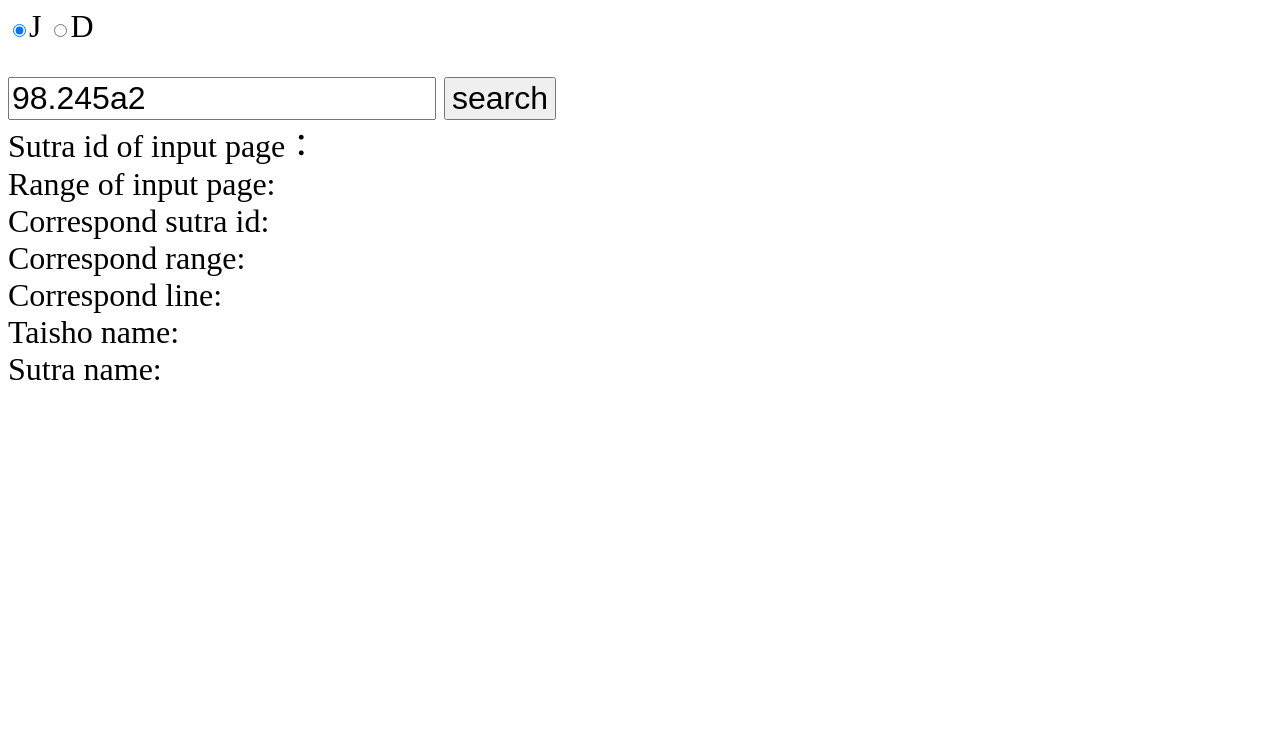
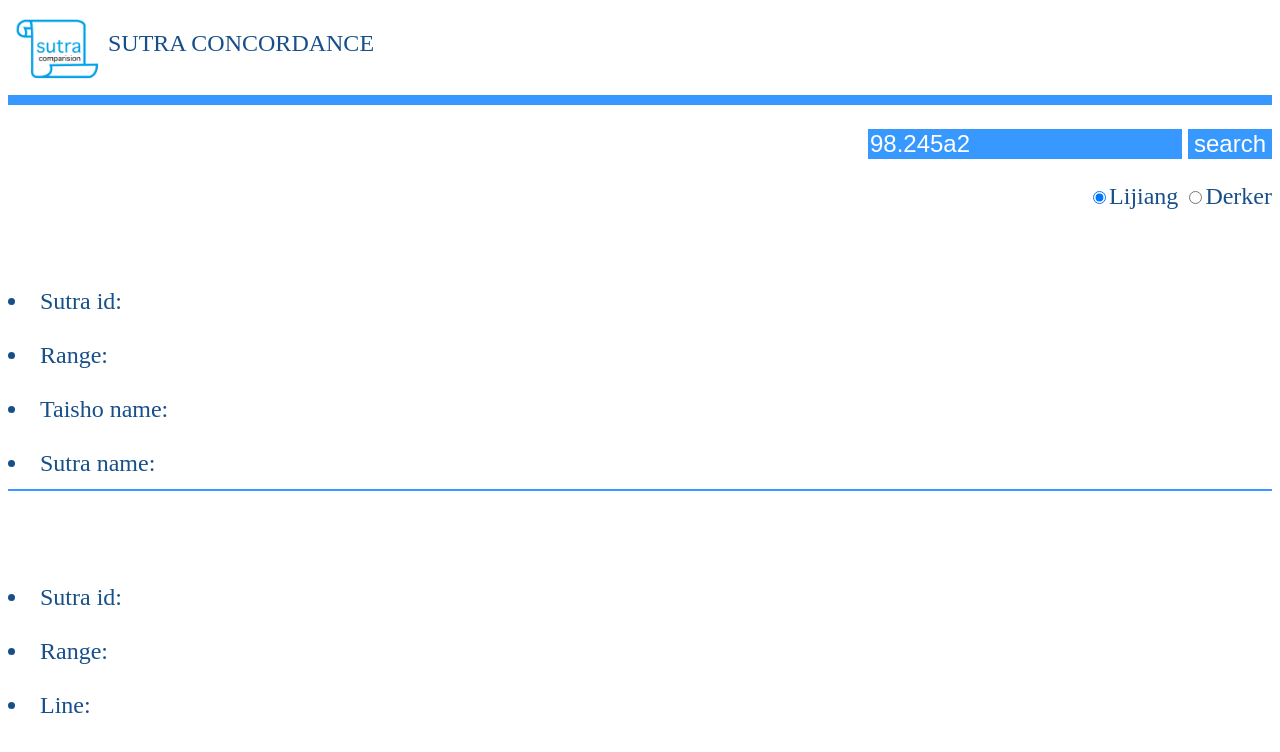
Before and after one commit to karmapa/karmapa.github.io, a plain HTML site: page pedurma_catalog/page_map.html in a window 1280 px wide. Drawn offline with Linux system fonts and the light colour scheme.

Commit message:
improve UI

```diff
--- a/pedurma_catalog/page_map.html
+++ b/pedurma_catalog/page_map.html
@@ -6,30 +6,30 @@
 <script src="sutranames.js"></script>
 <script src="rvp2rvp.js"></script>
 
-
 <head>
 <link rel="stylesheet" href="search_name.css"></link>
 </head>
 
 <body>
-	<form NAME="form_name" ID="form_name">
-	<label><INPUT TYPE="radio" NAME="version" VALUE="J" CHECKED>J</label>
-	<span id="J_jing"></span>
-	<span id="J_page"></span>
-	<label><INPUT TYPE="radio" NAME="version" VALUE="D">D</label>
-	<span id="D_jing"></span>
-	<span id="D_page"></span>
+	<IMG SRC="LOGO.png" width="100" class="mid"/><span id="header">SUTRA CONCORDANCE</span>
+	<HR color="#3799FF" size="10">
+	<P ALIGN=RIGHT><input id="input" value="98.245a2"></input>
+	<button onclick="dosearch(input.value)">search</button></P>
+	<form NAME="form_name" ID="form_name" align="right">
+	<label><INPUT TYPE="radio" NAME="version" VALUE="J" CHECKED>Lijiang</label>
+	<label><INPUT TYPE="radio" NAME="version" VALUE="D">Derker</label>
 	</form>
-	<input id="input" value="98.245a2"></input><!--39.20b2-->
-	<button onclick="dosearch(input.value)">search</button>
-	<span id="warning"></span>
-	<br>Sutra id of input page：<span id="Jing"></span>
-	<br>Range of input page:<span id="range"></span>
-	<br>Correspond sutra id:<span id="corresJing"></span>
-	<br>Correspond range:<span id="corresRange"></span>
-	<br>Correspond line:<span id="corresLine"></span>
-	<br>Taisho name:<span id="nameCh"></span>
-	<br>Sutra name:<span id="name"></span>
+	<!--<span id="warning"></span>-->
+	<font size=+3><span id="from" class="version"></span></font>
+	<br><br><li>Sutra id:<span id="Jing" class="result"></span></li>
+	<br><li>Range:<span id="range" class="result"></span></li>
+	<br><li>Taisho name:<span id="nameCh" class="result"></span></li>
+	<br><li>Sutra name:<span id="name" class="result"></span></li>
+	<HR NOSHADE color="#3799FF">
+	<br><font size=+3><span id="to" class="version"></span></font>
+	<br><br><li>Sutra id:<span id="corresJing" class="result"></span></li>
+	<br><li>Range:<span id="corresRange" class="result"></span></li>
+	<br><li>Line:<span id="corresLine" class="result"></span></li>
 </body>
 
 </html>
--- a/pedurma_catalog/rvp2rvp.js
+++ b/pedurma_catalog/rvp2rvp.js
@@ -4,9 +4,13 @@ var dosearch=function(volpage){
 	var form=document.getElementById("form_name");
 		if(form.version.value=="J"){
 			search(volpage,jPedurma,dPedurma);
+			document.getElementById("from").innerHTML="Lijiang";
+			document.getElementById("to").innerHTML="Derker";
 		}
 		if(form.version.value=="D"){
 			search(volpage,dPedurma,jPedurma);
+			document.getElementById("from").innerHTML="Derker";
+			document.getElementById("to").innerHTML="Lijiang";
 		}
 }
 
@@ -239,5 +243,5 @@ var reset=function(){
 	document.getElementById("corresLine").innerHTML="";
 	document.getElementById("name").innerHTML="";
 	document.getElementById("nameCh").innerHTML="";
-	document.getElementById("warning").innerHTML="";
+	//document.getElementById("warning").innerHTML="";
 }
--- a/pedurma_catalog/search_name.css
+++ b/pedurma_catalog/search_name.css
@@ -1,5 +1,34 @@
 .tofind{color:red;}
 #result_num{background-color: yellow;}
-body {font-size: 200%}
-input {font-size: 100%}
-button {font-size: 100%}
+
+body {font-size: 150%;
+	color:#174F89;
+}
+
+input {font-size: 100%;
+		background-color: #3799FF;
+		color: white;
+		border: #3799FF;
+
+}
+button {font-size: 100%;
+		background-color: #3799FF;
+		color: white;
+		border:none;
+}
+.mid{vertical-align:middle;}
+
+
+input[type='radio'] {
+   -webkit-appearance: underline;
+   background-color: blue;
+
+}
+input[type='radio']:active
+head{background-color: #73B7FF;}
+
+.result{color: #3799FF;}
+
+a{color: #3799FF;}
+
+.version{color: #3799FF;}
```
Also changed, not shown: pedurma_catalog/LOGO.png (added).
